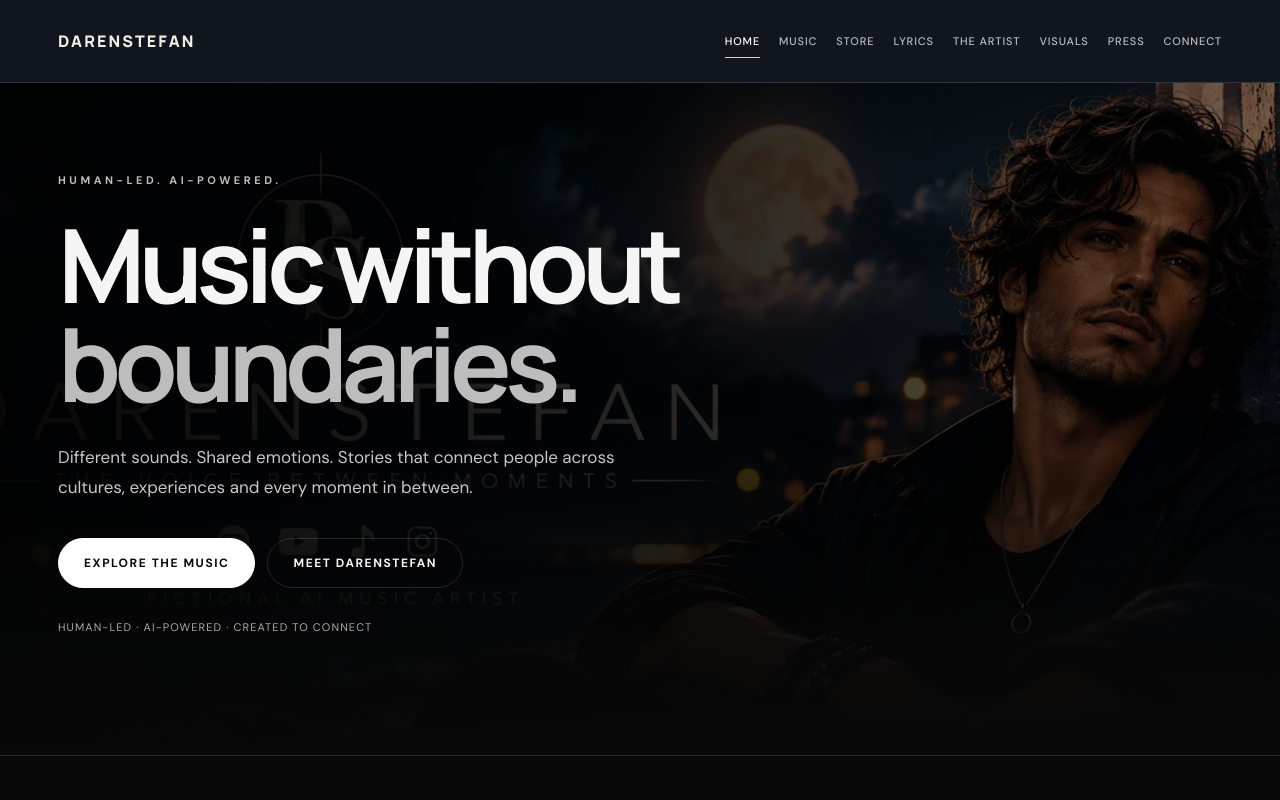
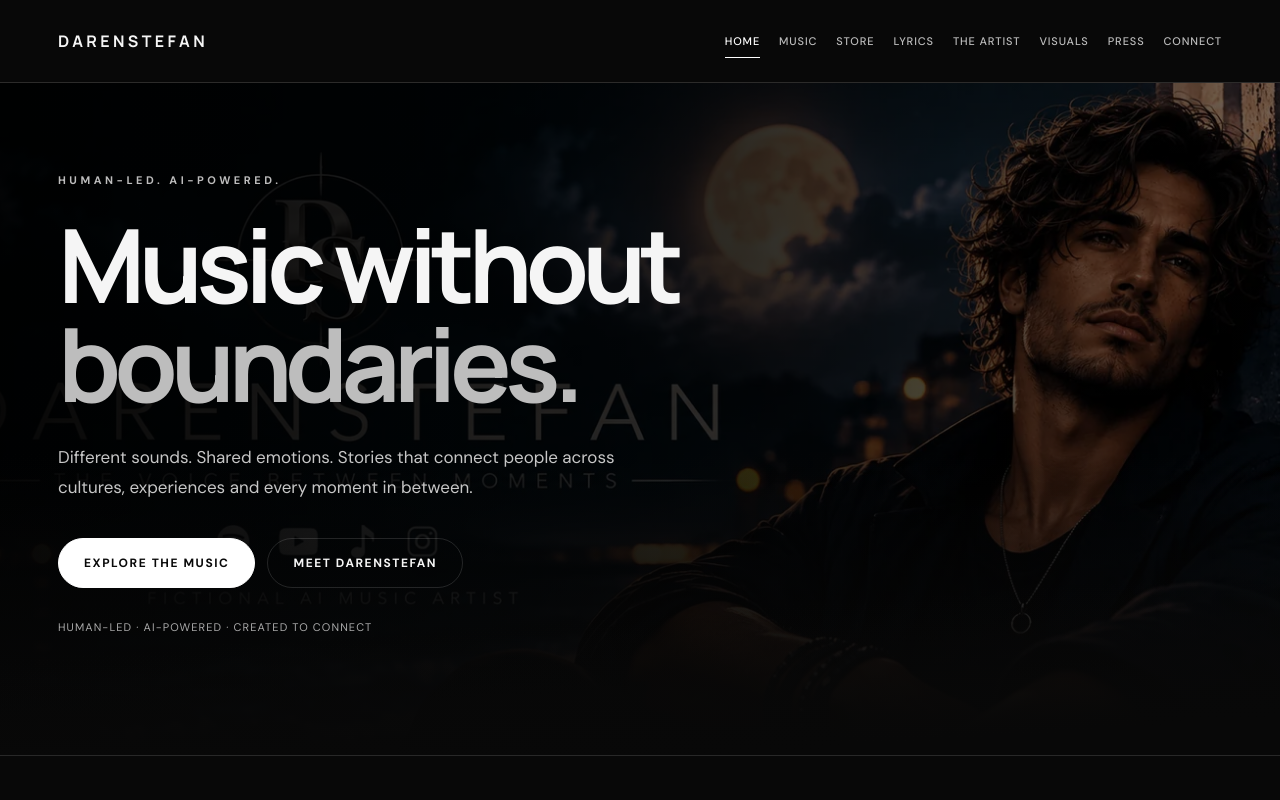
Before and after one commit to darenstefan/darenstefan-website, a website: page index.html in a window 1280 px wide. Shown: the top 800 px of the page. Drawn offline with Linux system fonts and the light colour scheme.

Commit message:
Align Darenstefan minimalist brand styling and homepage with social identity

```diff
--- a/assets/shared-nav.css
+++ b/assets/shared-nav.css
@@ -1,13 +1,16 @@
 /* Shared navigation across the DARENSTEFAN website */
-.ds-site-header{position:relative!important;z-index:100!important;width:100%!important;max-width:none!important;margin:0!important;padding:0!important;background:#11151d!important;border-bottom:1px solid rgba(217,213,204,.17)!important;box-shadow:none!important;transform:none!important}
+.ds-site-header{position:relative!important;z-index:100!important;width:100%!important;max-width:none!important;margin:0!important;padding:0!important;background:#080808!important;border-bottom:1px solid rgba(217,213,204,.17)!important;box-shadow:none!important;transform:none!important}
 .ds-site-header .ds-site-nav{max-width:1220px!important;width:100%!important;margin:0 auto!important;padding:0 28px!important;min-height:82px!important;height:auto!important;display:flex!important;align-items:center!important;justify-content:space-between!important;gap:22px!important;position:relative!important;background:transparent!important;border:0!important;box-shadow:none!important;transform:none!important}
-.ds-site-header .ds-brand{display:inline-flex!important;align-items:center!important;white-space:nowrap!important;font:800 16px Manrope,'DM Sans',sans-serif!important;letter-spacing:.13em!important;color:#f1eee8!important;text-decoration:none!important;line-height:1.3!important}
+.ds-site-header .ds-brand{display:inline-flex!important;align-items:center!important;white-space:nowrap!important;font:800 16px Manrope,'DM Sans',sans-serif!important;letter-spacing:.13em!important;color:#f5f5f5!important;text-decoration:none!important;line-height:1.3!important}
 .ds-site-header .ds-brand span{display:inline-flex!important;align-items:center!important;justify-content:center!important;width:34px!important;height:34px!important;border:1px solid #a6adb8!important;border-radius:50%!important;margin-right:10px!important;font:700 11px Manrope,sans-serif!important;letter-spacing:0!important}
 .ds-site-header .ds-links{display:flex!important;align-items:center!important;justify-content:flex-end!important;gap:19px!important;flex-wrap:wrap!important;list-style:none!important;padding:0!important;margin:0!important;width:auto!important;height:auto!important;position:static!important;visibility:visible!important;opacity:1!important;background:transparent!important;box-shadow:none!important;transform:none!important}
-.ds-site-header .ds-links a{display:inline-block!important;color:#b6bdc7!important;font:500 11px 'DM Sans',sans-serif!important;letter-spacing:.08em!important;text-transform:uppercase!important;text-decoration:none!important;border:0!important;padding:9px 0!important;background:transparent!important;white-space:nowrap!important}
-.ds-site-header .ds-links a:hover,.ds-site-header .ds-links a[aria-current=page]{color:#fff!important;border-bottom:1px solid #d9d5cc!important}
-.ds-site-header .ds-menu{display:none!important;background:transparent!important;color:#f1eee8!important;border:1px solid #68717e!important;border-radius:8px!important;padding:10px 13px!important;font:600 12px 'DM Sans',sans-serif!important;cursor:pointer!important;position:static!important;width:auto!important;height:auto!important}
+.ds-site-header .ds-links a{display:inline-block!important;color:#bcbcbc!important;font:500 11px 'DM Sans',sans-serif!important;letter-spacing:.08em!important;text-transform:uppercase!important;text-decoration:none!important;border:0!important;padding:9px 0!important;background:transparent!important;white-space:nowrap!important}
+.ds-site-header .ds-links a:hover,.ds-site-header .ds-links a[aria-current=page]{color:#fff!important;border-bottom:1px solid #ffffff!important}
+.ds-site-header .ds-menu{display:none!important;background:transparent!important;color:#f5f5f5!important;border:1px solid #68717e!important;border-radius:8px!important;padding:10px 13px!important;font:600 12px 'DM Sans',sans-serif!important;cursor:pointer!important;position:static!important;width:auto!important;height:auto!important}
 .ds-site-header .ds-menu span{display:none!important}
 .ds-site-header a:focus-visible,.ds-site-header button:focus-visible{outline:2px solid #fff!important;outline-offset:4px!important}
-@media(max-width:1050px){.ds-site-header .ds-menu{display:inline-block!important}.ds-site-header .ds-links{display:none!important;position:absolute!important;top:100%!important;left:0!important;right:0!important;z-index:200!important;flex-direction:column!important;align-items:stretch!important;gap:0!important;background:#151b25!important;border:1px solid #3b4654!important;border-radius:0 0 12px 12px!important;padding:12px 24px!important;box-shadow:0 18px 30px #0008!important}.ds-site-header .ds-links.open{display:flex!important}.ds-site-header .ds-links a{display:block!important;padding:13px 6px!important}}
+@media(max-width:1050px){.ds-site-header .ds-menu{display:inline-block!important}.ds-site-header .ds-links{display:none!important;position:absolute!important;top:100%!important;left:0!important;right:0!important;z-index:200!important;flex-direction:column!important;align-items:stretch!important;gap:0!important;background:#121212!important;border:1px solid #333333!important;border-radius:0 0 12px 12px!important;padding:12px 24px!important;box-shadow:0 18px 30px #0008!important}.ds-site-header .ds-links.open{display:flex!important}.ds-site-header .ds-links a{display:block!important;padding:13px 6px!important}}
 @media(max-width:450px){.ds-site-header .ds-site-nav{padding:0 18px!important;min-height:72px!important}.ds-site-header .ds-brand{font-size:13px!important;letter-spacing:.08em!important}}
+
+/* Minimal identity: wordmark remains until the approved social-logo master asset is available. */
+.ds-site-header .ds-brand{letter-spacing:.21em!important;font-weight:700!important}.ds-site-header .ds-brand span{display:none!important}.ds-site-header .ds-links a{color:#bcbcbc!important}.ds-site-header .ds-links a:hover{color:#fff!important}
```
